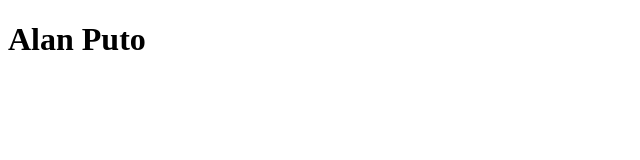
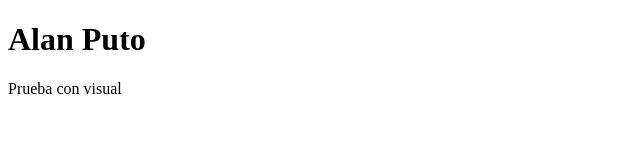
Before and after one commit to AlanGuevaraQuiroz/prueba, a plain HTML site: page index.html in a window 1280 px wide. Shown: the whole page, without its empty margins (0-640 px from the left). Drawn offline with Linux system fonts and the light colour scheme.

Commit message:
Prueba commit en VSC

```diff
--- a/index.html
+++ b/index.html
@@ -11,6 +11,8 @@
 
     <h1>Alan Puto</h1>
 
+    <p>Prueba con visual</p>
+
 </body>
 
 </html>
```
